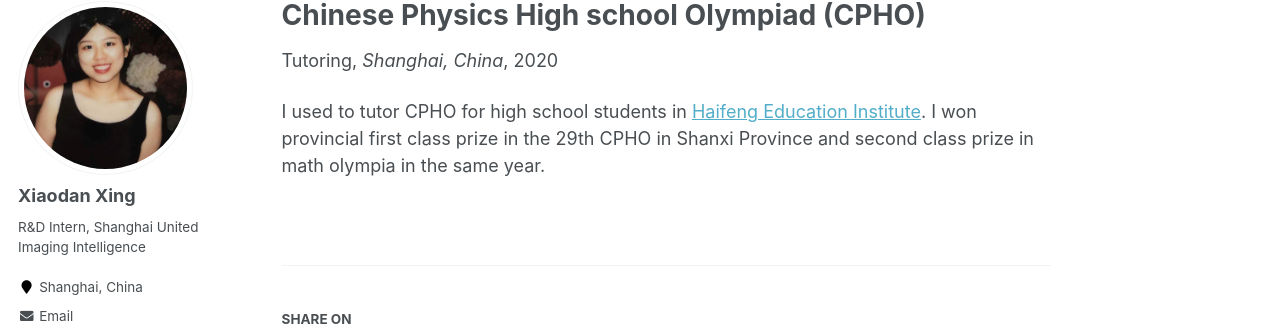
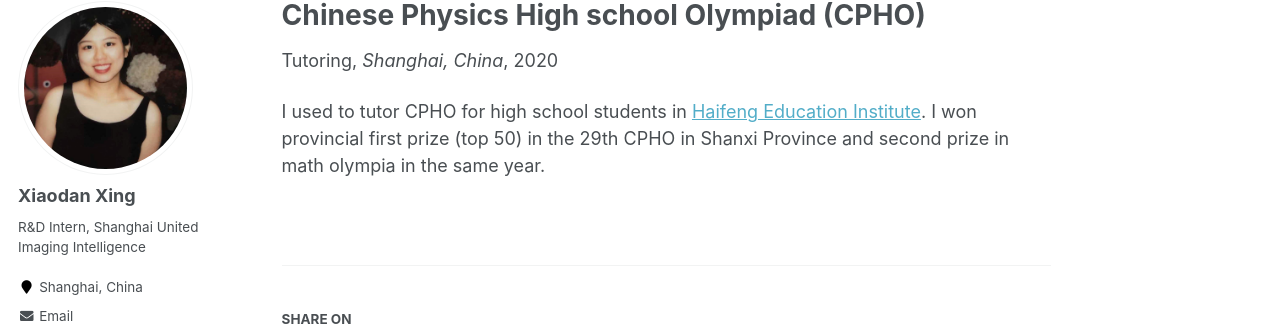
Before and after one commit to XiaodanXing/XiaodanXing.github.io, a Jekyll site: the page built from _teaching/PhyOlympics.md, in a window 1280 px wide. Shown: the part 117-443 px from the top of the page. Built offline with Jekyll 4.4.1, drawn with Linux system fonts in a browser that asks for light colours; some web fonts are replaced.

Commit message:
Update PhyOlympics.md

```diff
--- a/_teaching/PhyOlympics.md
+++ b/_teaching/PhyOlympics.md
@@ -7,4 +7,4 @@ date: 2013.9 - 2017.9
 location: "Shanghai, China"
 ---
 
-I used to tutor CPHO for high school students in [Haifeng Education Institute](https://www.hfjy.com/). I won provincial first class prize in the 29th CPHO in Shanxi Province and second class prize in math olympia in the same year.
+I used to tutor CPHO for high school students in [Haifeng Education Institute](https://www.hfjy.com/). I won provincial first prize (top 50) in the 29th CPHO in Shanxi Province and second prize in math olympia in the same year.
```
